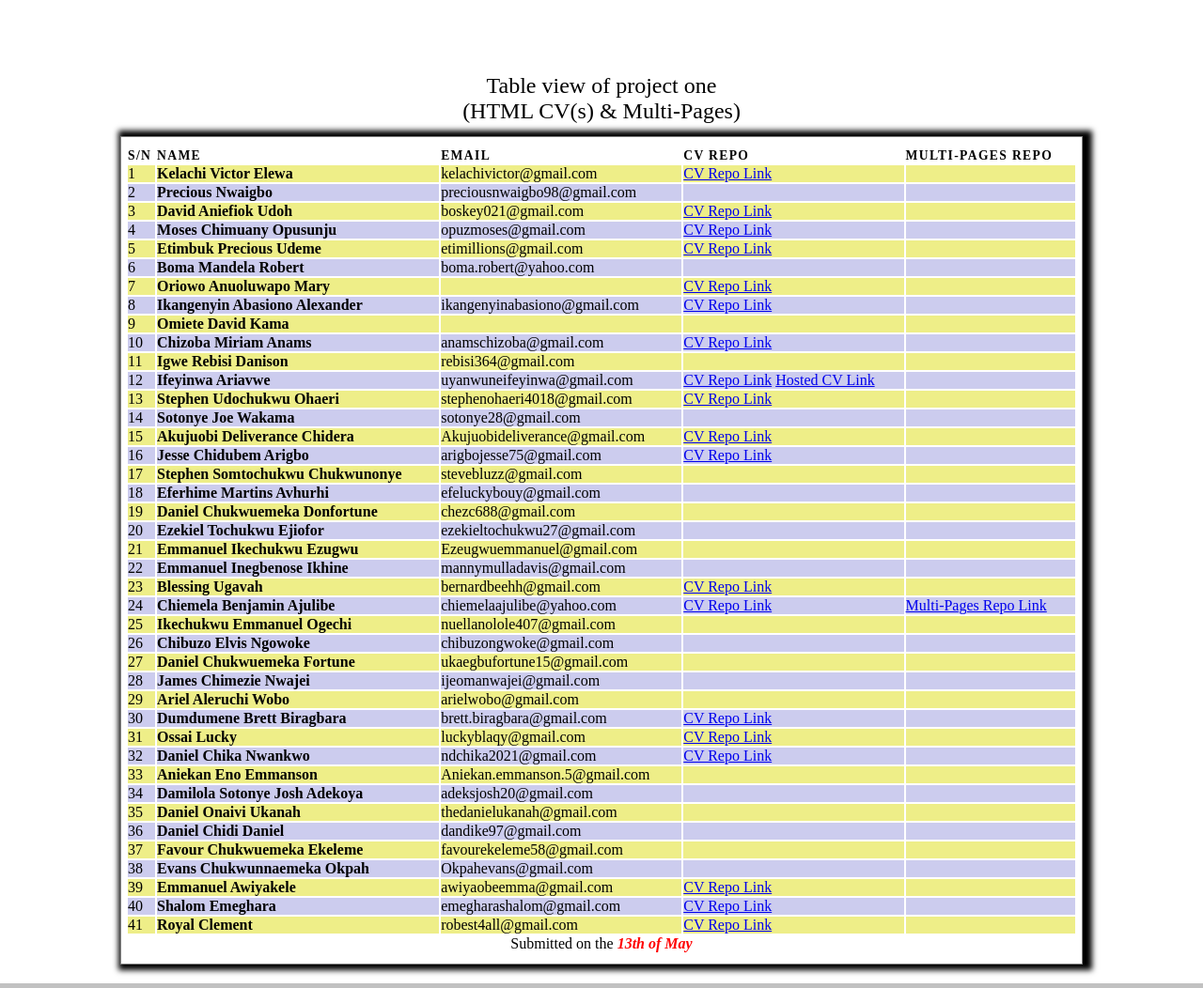
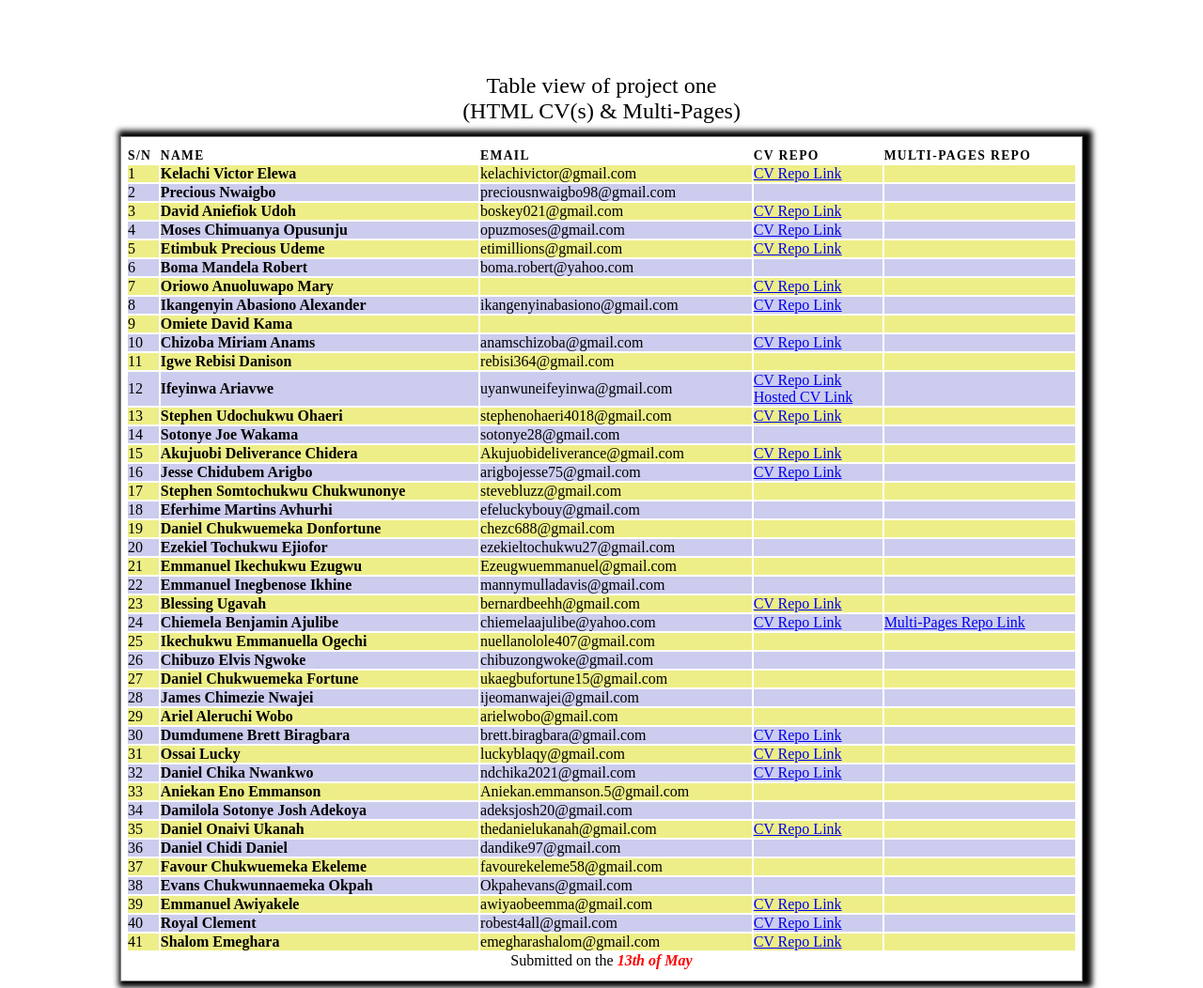
Before and after one commit to Duffigoogle/CGMTR_10, a plain HTML site: page index.html in a window 1280 px wide. Shown: the top 1052 px of the page at 94% size. Drawn offline with Linux system fonts and the light colour scheme.

Commit message:
Adds repo links

```diff
--- a/index.html
+++ b/index.html
@@ -60,7 +60,7 @@
           </tr>
           <tr>
             <td>4</td>
-            <th>Moses Chimuany Opusunju</th>
+            <th>Moses Chimuanya Opusunju</th>
             <td>opuzmoses@gmail.com</td>
             <td>
               <a
@@ -160,6 +160,7 @@
                 rel="noopener noreferrer"
                 >CV Repo Link</a
               >
+              <br />
               <a
                 href="https://ariavwe.github.io/my-HTML-cv/"
                 target="_blank"
@@ -297,14 +298,14 @@
           </tr>
           <tr>
             <td>25</td>
-            <th>Ikechukwu Emmanuel Ogechi</th>
+            <th>Ikechukwu Emmanuella Ogechi</th>
             <td>nuellanolole407@gmail.com</td>
             <td></td>
             <td></td>
           </tr>
           <tr>
             <td>26</td>
-            <th>Chibuzo Elvis Ngowoke</th>
+            <th>Chibuzo Elvis Ngwoke</th>
             <td>chibuzongwoke@gmail.com</td>
             <td></td>
             <td></td>
@@ -390,8 +391,15 @@
             <td>35</td>
             <th>Daniel Onaivi Ukanah</th>
             <td>thedanielukanah@gmail.com</td>
-            <td></td>
-            <td></td>
+            <td>
+              <a
+                href="https://github.com/Danielouk/Doing"
+                target="_blank"
+                rel="noopener noreferrer"
+                >CV Repo Link</a
+              >
+            </td>
+            <td> </td>
           </tr>
           <tr>
             <td>36</td>
@@ -430,11 +438,11 @@
           </tr>
           <tr>
             <td>40</td>
-            <th>Shalom Emeghara</th>
-            <td>emegharashalom@gmail.com</td>
+            <th>Royal Clement</th>
+            <td>robest4all@gmail.com</td>
             <td>
               <a
-                href="https://github.com/shalomemeghara/my_html_cv"
+                href="https://github.com/Royalclement/my_htlm"
                 target="_blank"
                 rel="noopener noreferrer"
                 >CV Repo Link</a
@@ -444,11 +452,11 @@
           </tr>
           <tr>
             <td>41</td>
-            <th>Royal Clement</th>
-            <td>robest4all@gmail.com</td>
+            <th>Shalom Emeghara</th>
+            <td>emegharashalom@gmail.com</td>
             <td>
               <a
-                href="https://github.com/Royalclement/my_htlm"
+                href="https://github.com/shalomemeghara/my_html_cv"
                 target="_blank"
                 rel="noopener noreferrer"
                 >CV Repo Link</a
```
